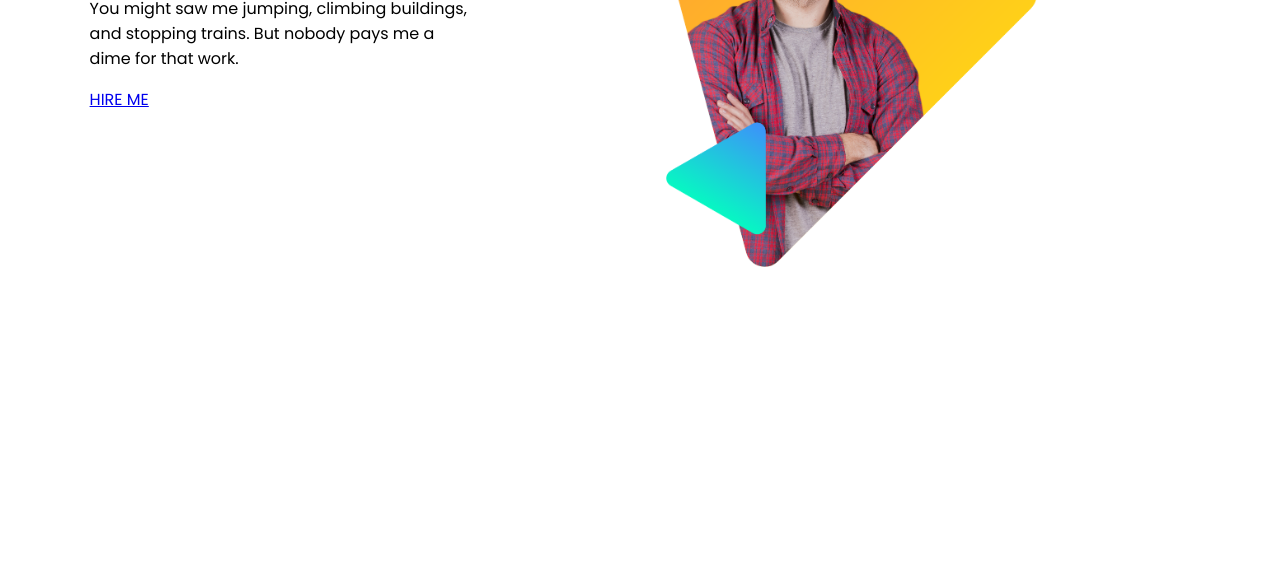
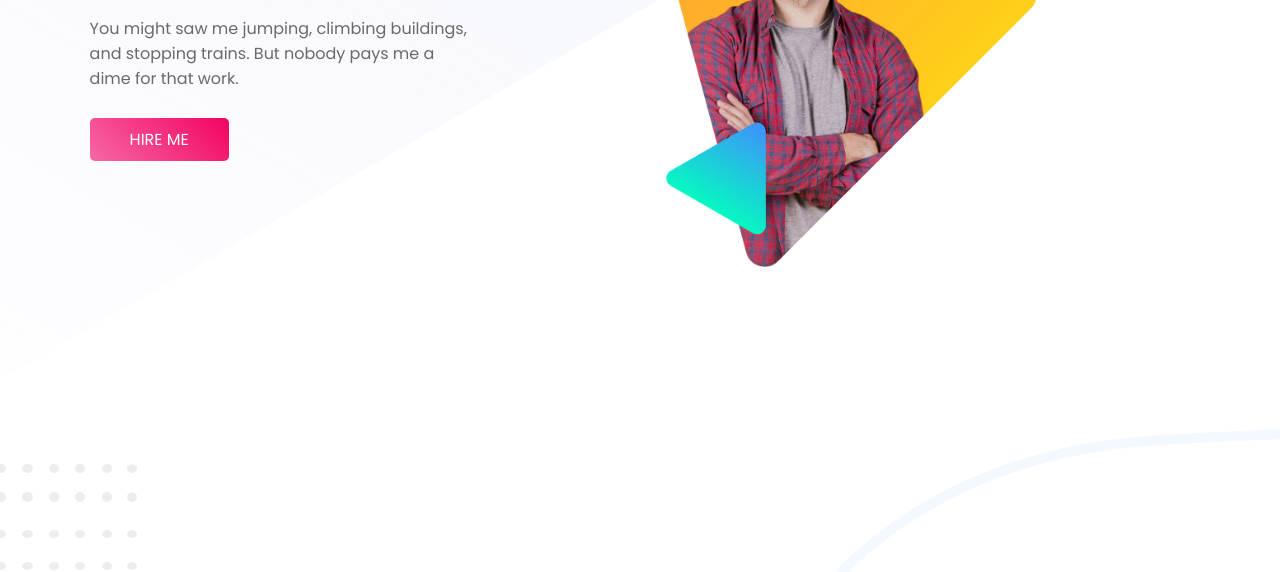
Before and after one commit to Azmeer95/personal_website, a plain HTML site: page index.html in a window 1280 px wide. Shown: the part 228-800 px from the top of the page. Drawn offline with Linux system fonts and the light colour scheme.

Commit message:
top-section done

```diff
--- a/css/style.css
+++ b/css/style.css
@@ -3,8 +3,16 @@ body {
     font-family: 'Poppins';
 }
 
-h1 p{
-    padding-bottom: 5px;
+p {
+    color: dimgray;
+}
+
+.top-section h1 {
+    padding-bottom: 20px;
+}
+
+.top-section p {
+    padding-bottom: 20px;
 }
 
 .container {
@@ -23,3 +31,21 @@ h1 p{
     font-size: 40px;
     font-weight: bolder;
 }
+
+.button {
+    text-decoration: none;
+    background-image: linear-gradient(45deg, #F767A6,#F2045F);
+    padding: 10px 40px;
+    border-radius: 5px;
+    color: #fff;
+}
+
+.top-section {
+    background-image: url('/img/header-bg.png');
+    background-repeat: no-repeat;
+}
+
+section {
+    height: 1000px;
+    padding-bottom: 150px;
+}
--- a/index.html
+++ b/index.html
@@ -13,7 +13,7 @@
         <div class="container">
             <h1>Hello I'm <br> <span class="name-highlight">Jack Smith</span></h1>
             <p>You might saw me jumping, climbing buildings, and stopping trains. But nobody pays me a dime for that work.</p>
-            <a href="https://www.google.com/search?q=jack+smith&rlz=1C1CHBF_enBD848BD848&oq=JACK+SMITH&aqs=chrome.0.0l7j69i61.1191j0j7&sourceid=chrome&ie=UTF-8" class="button">HIRE ME</a>
+            <a href="https://www.google.com/search?q=jack+smith&rlz=1C1CHBF_enBD848BD848&oq=JACK+SMITH&aqs=chrome.0.0l7j69i61.1191j0j7&sourceid=chrome&ie=UTF-8" class="button" target="_blank">HIRE ME</a>
         </div>
         <!-- Right side image -->
         <div class="container">
```
